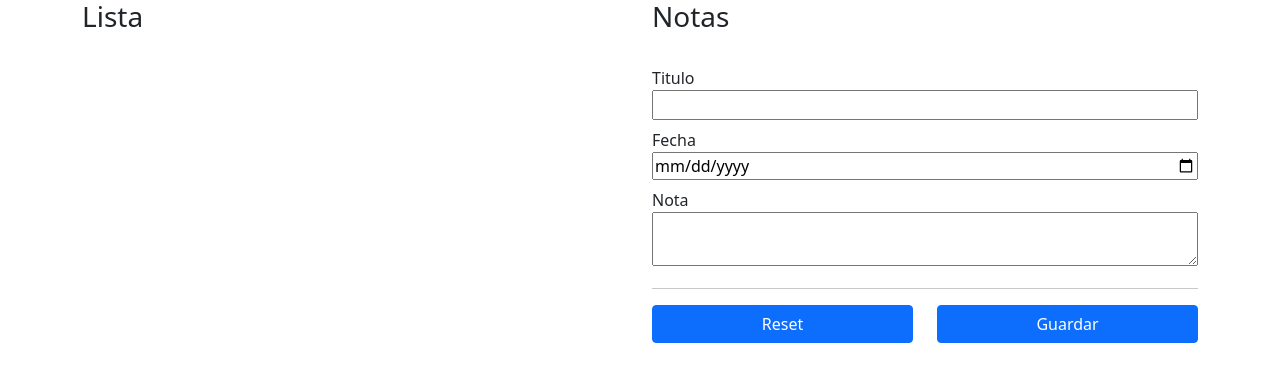
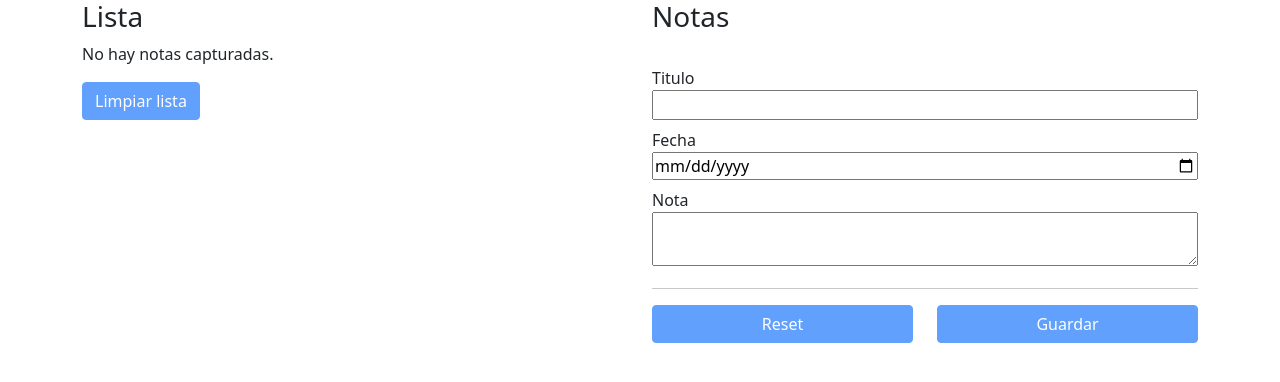
Before and after one commit to 7Obed7/notas, a React (Create React App) app: page / in a window 1280 px wide. Shown: the top 382 px of the page. Built offline with nearby package versions, Linux system fonts and the light colour scheme.

Commit message:
Agregamos un comentario a la lista de notas

```diff
--- a/src/App.jsx
+++ b/src/App.jsx
@@ -26,7 +26,7 @@ const App = () => {
 
   const handleClickSave = () => {
     setNotas([...notas, inputsState]);
-    localStorage.setItem("notas", JSON.stringify(notas));
+    localStorage.setItem("notas", JSON.stringify(...notas, inputsState));
     handleClickre();
   };
 
@@ -41,15 +41,35 @@ const App = () => {
     setNotas(nuevoArreglo);
   };
 
+  const handleClickLimpiarLista = () => {
+    setNotas([]);
+    localStorage.setItem("notas", JSON.stringify([]));
+  };
+
+  const handleClickNota = (index) => {
+    setInputsState({
+      title: notas[index].title,
+      date: notas[index].date,
+      note: notas[index].note,
+    });
+  };
+
   return (
     <div className="App container">
       <div className="row">
         <div className="col">
           <h3>Lista</h3>
+          {notas.length === 0 ? (
+            <p> No hay notas capturadas.</p>
+          ) : (
             <ul>
               {notas.map((nota, index) => {
                 return (
-                <li key={index}>
+                  <li
+                    onClick={() => handleClickNota(index)}
+                    key={index}
+                    style={{ cursor: "pointer" }}
+                  >
                     {nota.title} - {nota.date}&nbsp;
                     <i
                       className="bi-x-circle"
@@ -64,6 +84,16 @@ const App = () => {
                 );
               })}
             </ul>
+          )}
+
+          <button
+            type="button"
+            className="btn btn-primary"
+            onClick={handleClickLimpiarLista}
+            disabled={notas.length === 0}
+          >
+            Limpiar lista
+          </button>
         </div>
         <div className="col">
           <h3> Notas </h3>
@@ -112,6 +142,11 @@ const App = () => {
                 className="btn btn-primary"
                 onClick={handleClickre}
                 style={{ width: "100%" }}
+                disabled={
+                  inputsState.title === "" &&
+                  inputsState.date === "" &&
+                  inputsState.note === ""
+                }
               >
                 {/* jan*/}
                 Reset {inputsState.valor}
@@ -125,6 +160,11 @@ const App = () => {
                 className="btn btn-primary"
                 onClick={handleClickSave}
                 style={{ width: "100%" }}
+                disabled={
+                  inputsState.title === "" ||
+                  inputsState.date === "" ||
+                  inputsState.note === ""
+                }
               >
                 {/* Botón que sirve para guardar*/}
                 Guardar
```
Lines whose indentation alone changed are shown as unchanged.
